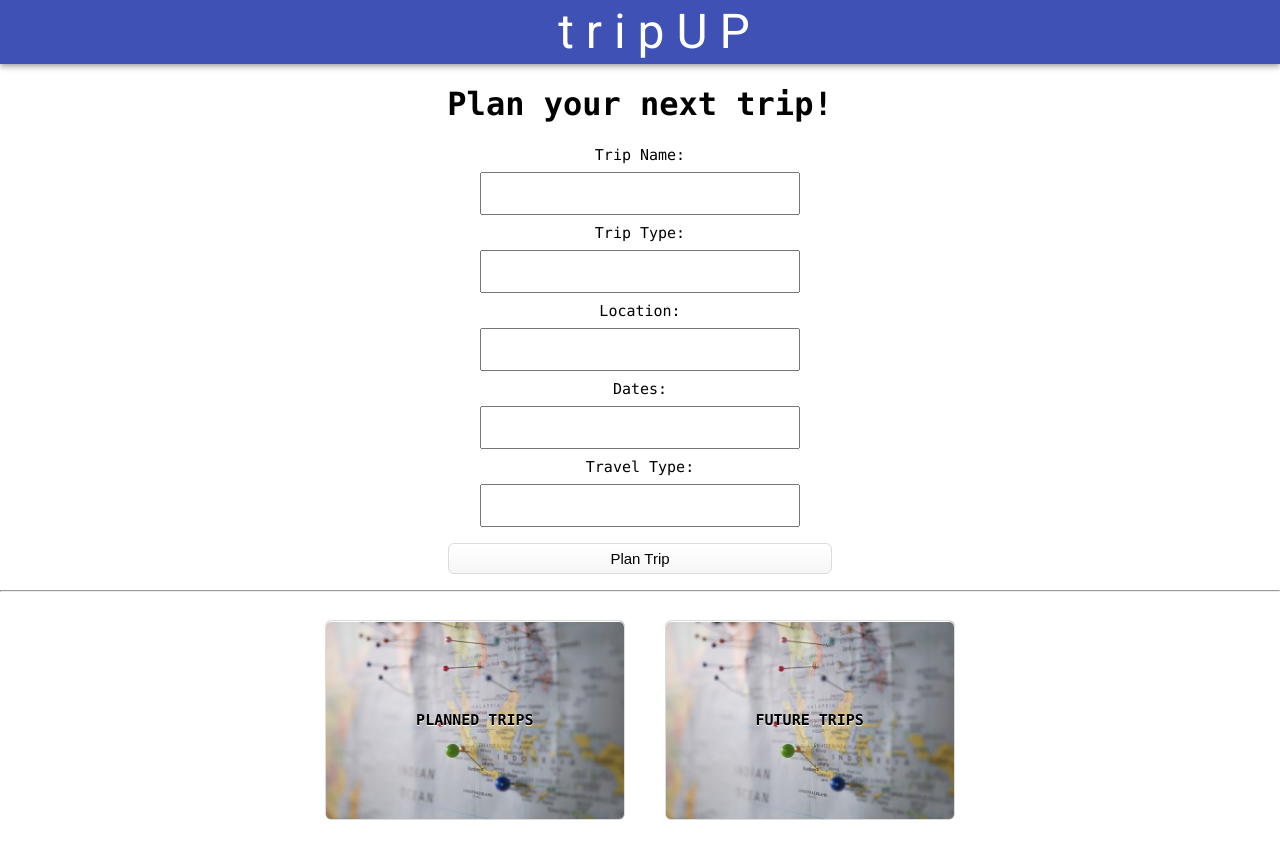
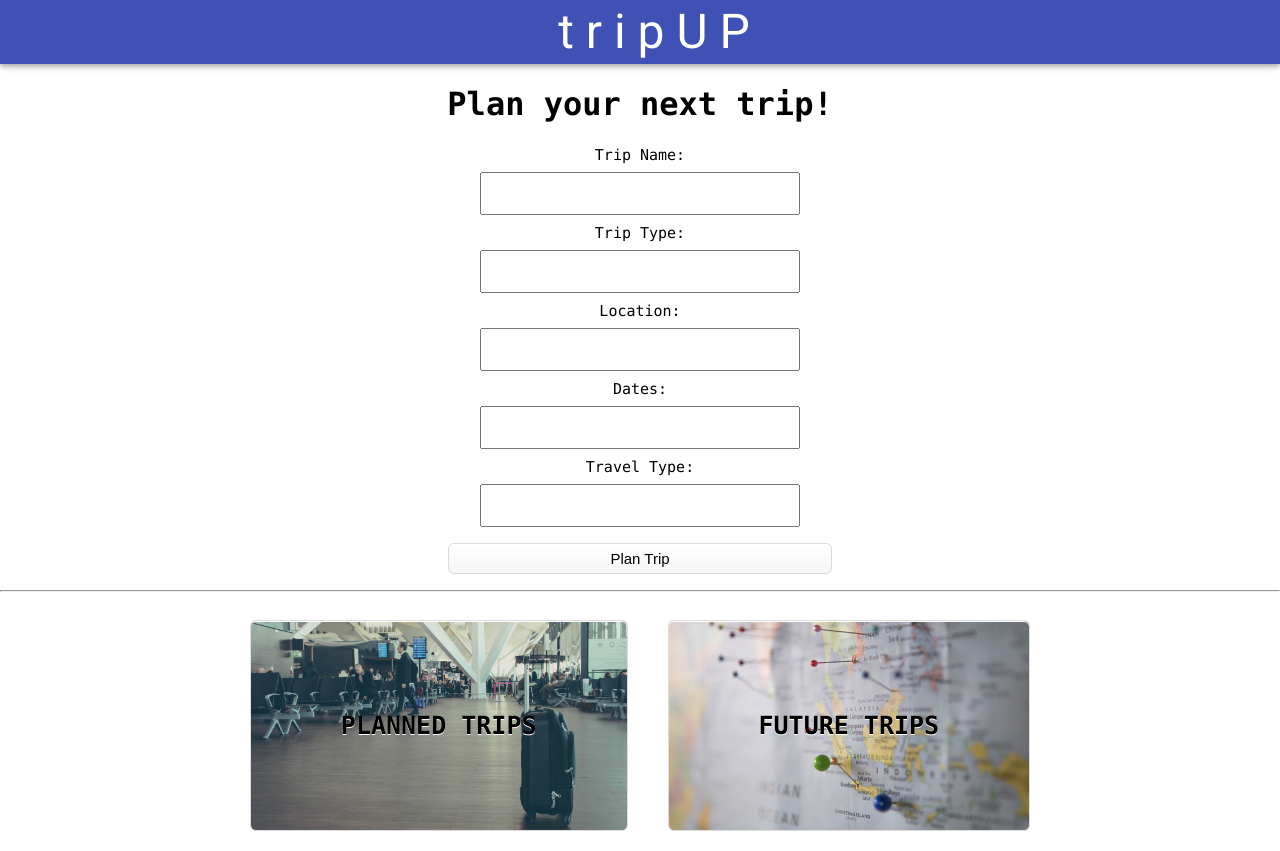
Before and after one commit to jerlissarivas/ProjectThree-ClientSide, a React (Create React App) app: page /home in a window 1280 px wide. Built offline with nearby package versions, Linux system fonts and the light colour scheme; no server answers.

Commit message:
Update Button Images

```diff
--- a/src/components/Home/Home.css
+++ b/src/components/Home/Home.css
@@ -8,7 +8,7 @@
   cursor: pointer;
   color:#000000;
   /* font-family:Arial; */
-  font-size: 15px;
+  font-size: 25px;
   font-weight:bold;
   /* padding:6px 24px; */
   padding: 90px;
@@ -29,3 +29,35 @@
   position: relative;
   top: 1px;
 }
+
+.newbutton-two {
+  box-shadow: inset 0px 1px 0px 0px #ffffff;
+  background: linear-gradient(to bottom, #ffffff 5%, #f6f6f6 100%);
+  background-color: #ffffff;
+  border-radius: 6px;
+  border: 1px solid #dcdcdc;
+  display: inline-block;
+  cursor: pointer;
+  color:#000000;
+  /* font-family:Arial; */
+  font-size: 25px;
+  font-weight:bold;
+  /* padding:6px 24px; */
+  padding: 90px;
+  margin: 20px;
+  text-decoration: none;
+  text-shadow: 0px 1px 0px #ffffff;
+  background-image: url("../../Assets/airport.jpg");
+  background-position: center;
+  background-repeat: no-repeat;
+  background-size: cover;
+  text-decoration: none;
+}
+.newbutton-two:hover {
+  background: linear-gradient(to bottom, #f6f6f6 5%, #ffffff 100%);
+  background-color: #f6f6f6;
+}
+.newbutton-two:active {
+  position: relative;
+  top: 1px;
+}
--- a/src/components/Home/Home.js
+++ b/src/components/Home/Home.js
@@ -12,7 +12,7 @@ class Home extends Component {
         <h1>Plan your next trip!</h1>
         <AddTrip {...this.props} />
         <hr />
-        <Link className="newbutton" to="/trips">
+        <Link className="newbutton-two" to="/trips">
           PLANNED TRIPS
         </Link>
         <Link className="newbutton" to="/futuretrips">
```
